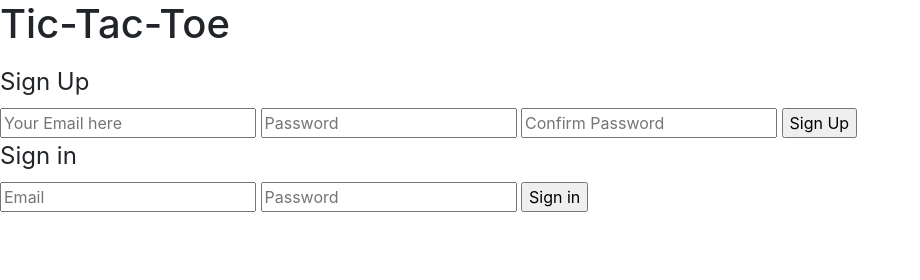
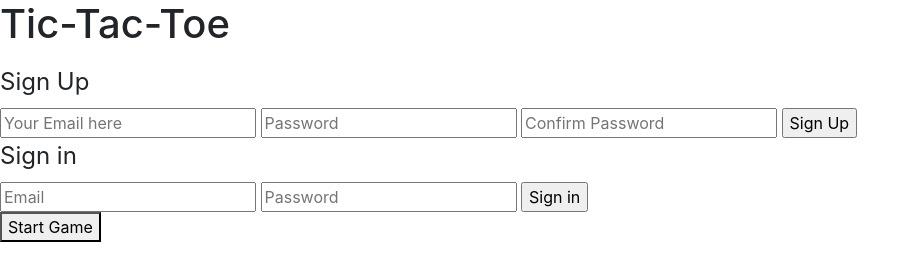
Before and after one commit to ks603/Tic-Tac-Toe, a website built with webpack: page index.html in a window 1280 px wide. Shown: the whole page, without its empty margins (0-920 px from the left). Built offline with nearby package versions, Linux system fonts and the light colour scheme.

Commit message:
Temporary commit
commit before grunt deploy

```diff
--- a/index.html
+++ b/index.html
@@ -45,5 +45,6 @@
         <input type="submit" value="Sign Out!">
       </fieldset>
     </form>
+    <button id="startGame">Start Game</button>
     </body>
 </html>
```
